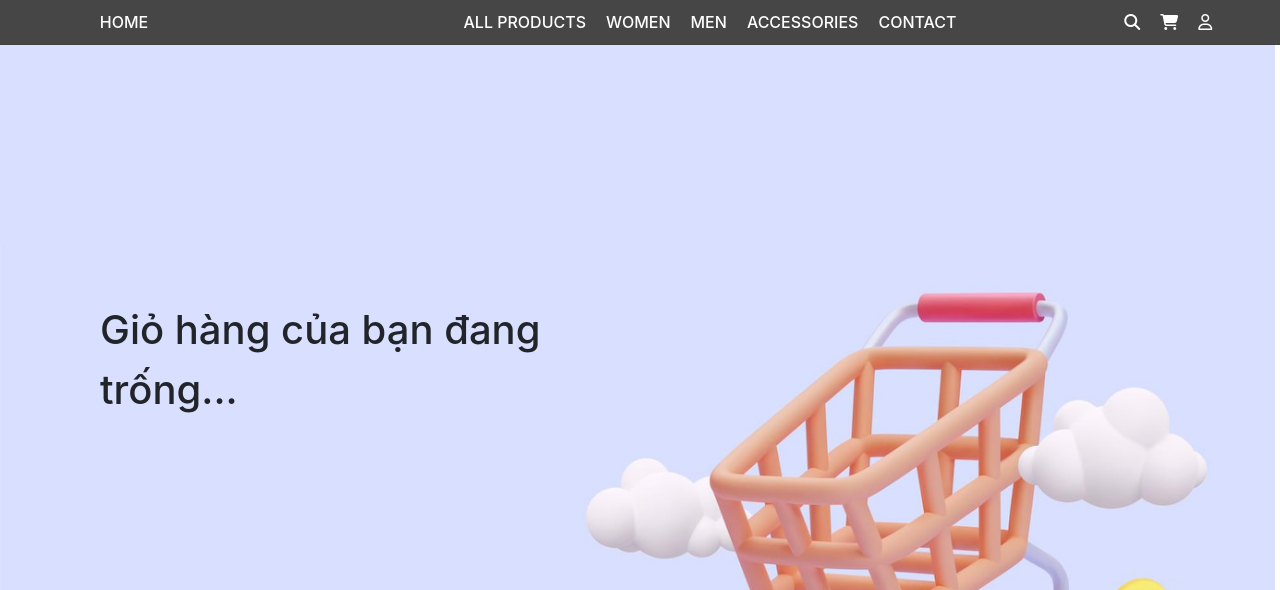
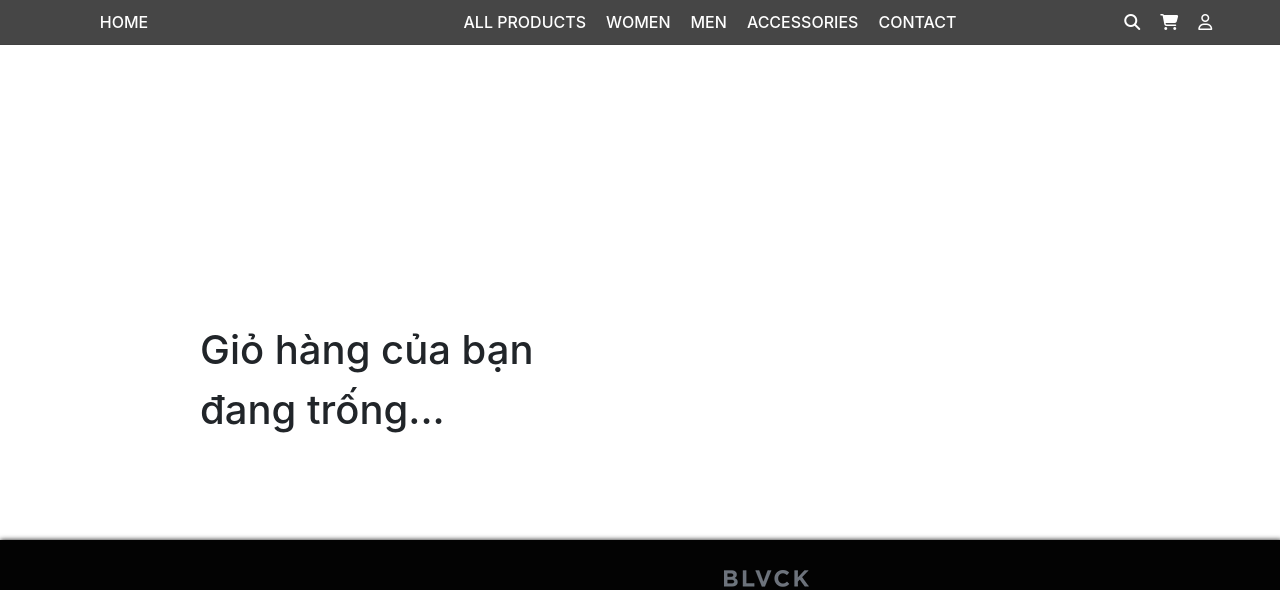
Before and after one commit to iamhung2307/iamhung6789React.github.io, a React (Create React App) app: page /cart in a window 1280 px wide. Shown: the top 590 px of the page. Built offline with nearby package versions, Linux system fonts and the light colour scheme; grey boxes are pictures that could not be loaded.

Commit message:
finish 1 :)

```diff
--- a/src/components/cart/index.js
+++ b/src/components/cart/index.js
@@ -27,7 +27,7 @@ function Cart() {
       <div className="left">
         {products.length === 0 && (
           <div className="cartNull">
-            <img src={imgCartNull}></img>
+            {/* <img src={imgCartNull}></img> */}
             <p className='textCartNull'>Giỏ hàng của bạn đang trống...</p>
           </div>
         )}
--- a/src/components/products/products.scss
+++ b/src/components/products/products.scss
@@ -195,26 +195,29 @@
 // CART
 
 .detailCart {
+  min-height: 52.5vh;
   .cartNull{
     position: relative;
-    img{
-      margin-top: 45px;
-      width:99.6vw;
-      height:95.3vh;
+    // img{
+    //   margin-top: 45px;
+    //   width:99.6vw;
+    //   height:95.3vh;
 
-    }
+    // }
     .textCartNull{
       position: absolute;
-      top: 300px;
-      left:100px;
+      top: 200px;
+      left:200px;
       font-size: 40px;
       font-weight: 500;
 
     }
   }
   .left {
+    margin-top: 120px;
     display: block;
     width: 50%;
+
     .contentProductCart {
       width: 65%;
       margin: 10px auto;
@@ -225,7 +228,7 @@
         width: 90%;
         display: flex;
         .imgCart {
-          width: 30%;
+          width: 20%;
           padding: 10px 0;
           margin-left: 20px;
           img {
--- a/src/views/Detail.js
+++ b/src/views/Detail.js
@@ -60,9 +60,9 @@ function Detail() {
           <h1>{products.name}</h1>
           <h3>{products.price}</h3>
           <div className="size">
-            <button>S</button>
-            <button>M</button>
-            <button>L</button>
+            <button value={'s'}>S</button>
+            <button value={'m'}>M</button>
+            <button value={'l'}>L</button>
           </div>
           <div className="amount">
             <input type="number" min="1" defaultValue="1" />
```
